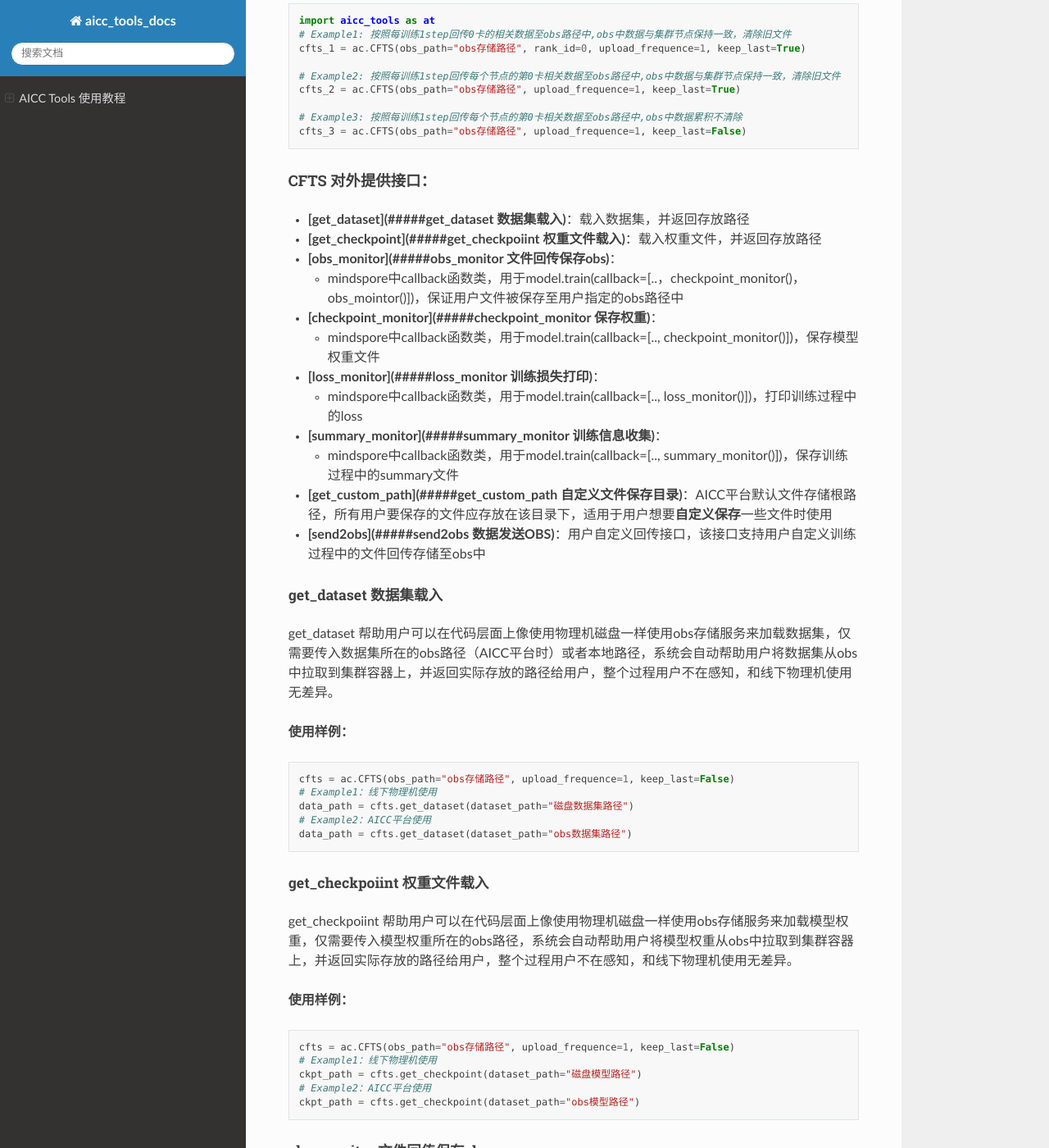
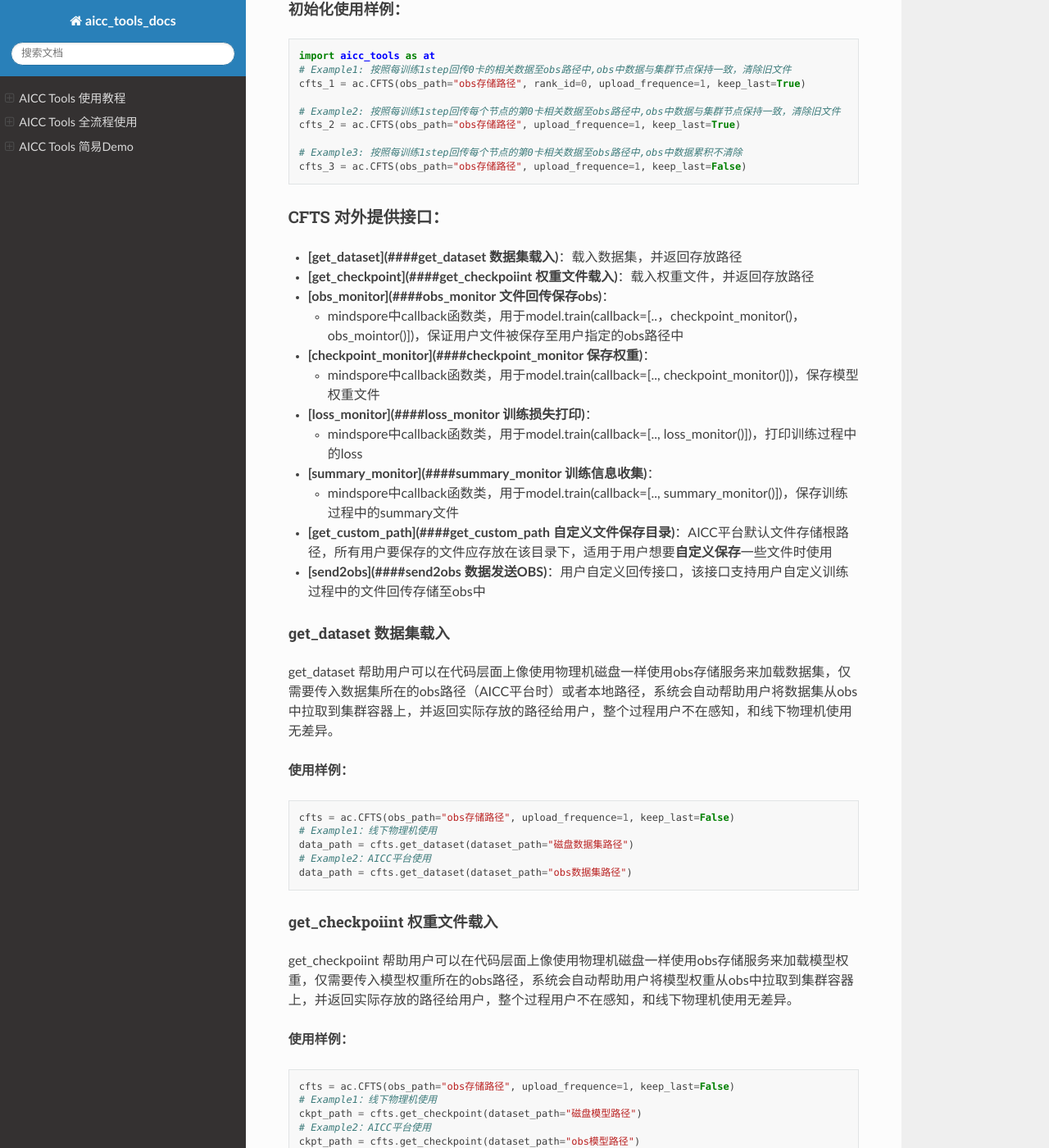
Before and after one commit to Lin-Fly/aicc_tools_docs, a Sphinx documentation site: the page built from source/index.md, in a window 1280 px wide and 1400 px high, scrolled down 3412 px. Shown: the whole window at 82% size. Built offline with Sphinx 7.4.7 and the Read the Docs theme 2.0.0, drawn with Linux system fonts in a browser that asks for light colours; some of the changed text lies outside the part shown.

Commit message:
update aicc_tools_docs.

````diff
--- a/source/index.md
+++ b/source/index.md
@@ -41,17 +41,17 @@ pip install aicc_tools
 
 ma-pre-start.sh脚本是ModelArts在拉起容器训练后，首先会自动执行的脚本，在这里用户可以指定运行的环境或者安装第三方wheel包
 
-## AICC Tools 全流程使用
+# AICC Tools 全流程使用
 
-### 快速入门体验
+## 快速入门体验
 
 [MindSpore模型算法快速适配AICC](###Demo1 Mindspore常用训练示范)
 
-### 一、AICC 训练进程监控
+## 一、AICC 训练进程监控
 
-aicc tools 中提供了 aicc_monitor装饰器接口，主要用于帮助开发者在AICC平台上监控训练算法的进程是否发生异常，在训练正常结束或者异常中断后，补获日志信息，同时将用户产生的最后一份文件回传保存至obs桶中。主要保存的内容包括：日志（plog、用户打印日志、错误日志、mindspore日志等）、模型权重文件、summary文件、其他用户保存的文件等。如果用户想要保存mindspore相关的图信息（graph、ir、dot、dump文件等），请参考MindSpore环境设置进行操作：[MindSpore运行环境设置](####MindSpore 运行环境设置)
+aicc tools 中提供了 aicc_monitor装饰器接口，主要用于帮助开发者在AICC平台上监控训练算法的进程是否发生异常，在训练正常结束或者异常中断后，补获日志信息，同时将用户产生的最后一份文件回传保存至obs桶中。主要保存的内容包括：日志（plog、用户打印日志、错误日志、mindspore日志等）、模型权重文件、summary文件、其他用户保存的文件等。如果用户想要保存mindspore相关的图信息（graph、ir、dot、dump文件等），请参考MindSpore环境设置进行操作：[MindSpore运行环境设置](###MindSpore 运行环境设置)
 
-#### aicc_monitor 使用样例：
+### aicc_monitor 使用样例：
 
 ```python
 import aicc_tools as at
@@ -64,11 +64,11 @@ if __name__ == "__main__":
     main()
 ```
 
-### 二、AICC 分布式集群训练启动
+## 二、AICC 分布式集群训练启动
 
 aicc tools为MindSpore 开发者封装了运行环境配置的高阶API接口：context_init(**kwargs)，可以帮助开发者快速使用MindSpore来适配AICC平台进行集群多机多卡的分布式训练启动，且支持线下物理机使用，无需修改代码。
 
-#### context_init 参数说明：
+### context_init 参数说明：
 
 ```tex
 Args:
@@ -86,7 +86,7 @@ Return:
 	device_num: 当前程序使用的总的device数量， 如device_num = 8（单机8卡）
 ```
 
-#### MindSpore 运行环境设置
+### MindSpore 运行环境设置
 
 ```python
 import aicc_tools as at
@@ -101,9 +101,9 @@ parallel_config = {"parallel_mode": 0, "gradients_mean": True}
 rank_id, device_num = at.context_init(seed=0, parallel=True, context_config=context_config, parallel_config=parallel_config)
 ```
 
-##### 保存图信息或Dump信息
+#### 保存图信息或Dump信息
 
-aicc tools 可通过封装的环境初始化函数 context_init(**kwargs)函数开启图信息或Dump信息保存，AICC环境无需指定保存路径，将自动回传至CFTS系统指定的obs_path路径。（注此处必须配套使用[CFTS系统](###三、AICC 文件异步交互系统)和[aicc_monitor监控](###一、AICC 训练进程监控)）
+aicc tools 可通过封装的环境初始化函数 context_init(**kwargs)函数开启图信息或Dump信息保存，AICC环境无需指定保存路径，将自动回传至CFTS系统指定的obs_path路径。（注此处必须配套使用[CFTS系统](##三、AICC 文件异步交互系统)和[aicc_monitor监控](##一、AICC 训练进程监控)）
 
 ```python
 import aicc_tools as at
@@ -120,11 +120,11 @@ rank_id, device_num = at.context_init(
     seed=0, parallel=True, context_config=context_config, parallel_config=parallel_config)
 ```
 
-### 三、AICC 文件异步交互系统
+## 三、AICC 文件异步交互系统
 
 aicc tools为用户提供了规范、便捷和易用的AICC平台文件上传和载入的API接口：CFTS，帮助用户可以将代码快速适配至AICC平台。其最大特点是能够帮助用户在代码层面将文件传输的过程隐去，让用户可以无感知的进行文件交互操作，实现 OBS存储==物理机磁盘的转换过程，且传输过程采用异步多进程方式，不仅可以不增加额外训练成本，还能最大程度上降低用户适配和使用AICC平台的难度。
 
-#### CFTS API 参数说明：
+### CFTS API 参数说明：
 
 ```tex
 Args:
@@ -136,7 +136,7 @@ return：
 	CFTS的class实例
 ```
 
-##### 初始化使用样例：
+#### 初始化使用样例：
 
 ```python
 import aicc_tools as at
@@ -151,23 +151,23 @@ cfts_3 = ac.CFTS(obs_path="obs存储路径", upload_frequence=1, keep_last=False
 ```
 
 
-#### CFTS 对外提供接口：
+### CFTS 对外提供接口：
 
-* **[get_dataset](#####get_dataset 数据集载入)**：载入数据集，并返回存放路径
-* **[get_checkpoint](#####get_checkpoiint 权重文件载入)**：载入权重文件，并返回存放路径
-* **[obs_monitor](#####obs_monitor 文件回传保存obs)**：
+* **[get_dataset](####get_dataset 数据集载入)**：载入数据集，并返回存放路径
+* **[get_checkpoint](####get_checkpoiint 权重文件载入)**：载入权重文件，并返回存放路径
+* **[obs_monitor](####obs_monitor 文件回传保存obs)**：
   * mindspore中callback函数类，用于model.train(callback=[..，checkpoint_monitor()，obs_mointor()])，保证用户文件被保存至用户指定的obs路径中
-* **[checkpoint_monitor](#####checkpoint_monitor 保存权重)**：
+* **[checkpoint_monitor](####checkpoint_monitor 保存权重)**：
   * mindspore中callback函数类，用于model.train(callback=[.., checkpoint_monitor()])，保存模型权重文件
-* **[loss_monitor](#####loss_monitor 训练损失打印)**：
+* **[loss_monitor](####loss_monitor 训练损失打印)**：
   * mindspore中callback函数类，用于model.train(callback=[.., loss_monitor()])，打印训练过程中的loss
-* **[summary_monitor](#####summary_monitor 训练信息收集)**：
+* **[summary_monitor](####summary_monitor 训练信息收集)**：
   * mindspore中callback函数类，用于model.train(callback=[.., summary_monitor()])，保存训练过程中的summary文件
-* **[get_custom_path](#####get_custom_path 自定义文件保存目录)**：AICC平台默认文件存储根路径，所有用户要保存的文件应存放在该目录下，适用于用户想要**自定义保存**一些文件时使用
-* **[send2obs](#####send2obs 数据发送OBS)**：用户自定义回传接口，该接口支持用户自定义训练过程中的文件回传存储至obs中
+* **[get_custom_path](####get_custom_path 自定义文件保存目录)**：AICC平台默认文件存储根路径，所有用户要保存的文件应存放在该目录下，适用于用户想要**自定义保存**一些文件时使用
+* **[send2obs](####send2obs 数据发送OBS)**：用户自定义回传接口，该接口支持用户自定义训练过程中的文件回传存储至obs中
 
 
-##### get_dataset 数据集载入
+#### get_dataset 数据集载入
 
 get_dataset 帮助用户可以在代码层面上像使用物理机磁盘一样使用obs存储服务来加载数据集，仅需要传入数据集所在的obs路径（AICC平台时）或者本地路径，系统会自动帮助用户将数据集从obs中拉取到集群容器上，并返回实际存放的路径给用户，整个过程用户不在感知，和线下物理机使用无差异。
 
@@ -182,7 +182,7 @@ data_path = cfts.get_dataset(dataset_path="obs数据集路径")
 ```
 
 
-##### get_checkpoiint 权重文件载入
+#### get_checkpoiint 权重文件载入
 
 get_checkpoiint 帮助用户可以在代码层面上像使用物理机磁盘一样使用obs存储服务来加载模型权重，仅需要传入模型权重所在的obs路径，系统会自动帮助用户将模型权重从obs中拉取到集群容器上，并返回实际存放的路径给用户，整个过程用户不在感知，和线下物理机使用无差异。
 
@@ -197,14 +197,14 @@ ckpt_path = cfts.get_checkpoint(dataset_path="obs模型路径")
 ```
 
 
-##### obs_monitor 文件回传保存obs
+#### obs_monitor 文件回传保存obs
 
 obs_monitor 函数为用户在AICC平台专门适配了规范的文件实时传输功能，可以帮助用户无感知的将在AICC平台上训练保存的文件保存到obs中，其采用异步传输特性，传输的时间损耗可以由训练时间所掩盖，不会给用户增加额外的训练成本。**值得注意的是，obs_monitor 函数目前只适用于MindSpore框架中，且需要采用model.train() or model.eval() 的方式传入callbacks=[..., obs_monitor()] 参数方式使用，且需要放在callbacks列表的最后！**
 
-请参考以下接口使用：[保存权重文件](#####checkpoint_monitor 保存权重)  [收集训练信息](#####summary_monitor 训练信息收集)  [保存自定义文件](#####get_custom_path 自定义文件保存目录)
+请参考以下接口使用：[保存权重文件](####checkpoint_monitor 保存权重)  [收集训练信息](####summary_monitor 训练信息收集)  [保存自定义文件](####get_custom_path 自定义文件保存目录)
 
 
-##### checkpoint_monitor 保存权重
+#### checkpoint_monitor 保存权重
 
 checkpoint_monitor 帮助用户封装了MindSpore的[ModelCheckpoint](https://www.mindspore.cn/docs/zh-CN/r1.7/api_python/mindspore.train.html?highlight=callback#mindspore.train.callback.ModelCheckpoint), [CheckpointConfig](https://www.mindspore.cn/docs/zh-CN/r1.7/api_python/mindspore.train.html?highlight=callback#mindspore.train.callback.CheckpointConfig)，支持其中所有超参，可以便捷的帮助用户在AICC上保存模型权重文件。
 
@@ -254,7 +254,7 @@ model.train(epoch, dataset, callbacks=[ckpt_cb, cfts.obs_monitor()], dataset_sin
 ```
 
 
-##### loss_monitor 训练损失打印
+#### loss_monitor 训练损失打印
 
 loss_monitor 函数用法与MindSpore的[LossMonitor](https://www.mindspore.cn/docs/zh-CN/r1.7/api_python/mindspore.train.html?highlight=callback#mindspore.train.callback.LossMonitor)一致，不同之处在于为AICC平台适配了aicc tools中的日志系统，当在AICC执行分布式集群训练时，可避免将8张卡的数据同时打印至屏幕，进而简化打屏输出，方便用户查看。
 
@@ -271,7 +271,7 @@ model.train(epoch, dataset, callbacks=[loss_cb, cfts.obs_monitor()], dataset_sin
 ```
 
 
-##### summary_monitor 训练信息收集
+#### summary_monitor 训练信息收集
 
 summary_monitor 函数用法与MindSpore的[SummaryCollector](https://www.mindspore.cn/docs/zh-CN/r1.7/api_python/mindspore.train.html?highlight=callback#mindspore.train.callback.SummaryCollector)一致，不同之处在于专门为AICC平台进行了适配，所收集文件将自动回传保存至用户指定的obs目录中，用户无需感知。同时支持物理裸机环境，传入save_path参数可自定义保存位置。
 
@@ -302,7 +302,7 @@ model.train(epoch, dataset, callbacks=[summary_cb, cfts.obs_monitor()], dataset_
 ```
 
 
-##### get_custom_path 自定义文件保存目录
+#### get_custom_path 自定义文件保存目录
 
 get_custom_path 函数为用户在AICC平台上生成可用于自动回传保存的目录路径，方便用户将自定义保存的一些文件回传保存至用户指定的obs目录中，用户无需感知文件交互过程。
 
@@ -334,7 +334,7 @@ model.train(epoch, dataset, callbacks=[custom_cb_1, custom_cb_2, cfts.obs_monito
 ```
 
 
-##### send2obs 数据发送OBS
+#### send2obs 数据发送OBS
 
 send2obs 为用户提供了规范、稳定的AICC平台文件回传接口， 方便用户调用直接回传已经被保存的各类文件，适用于自定义训练过程中手动回传文件。
 
@@ -361,11 +361,11 @@ cfts.send2obs(src_url="用户自定义的目录或文件", obs_url="s3://new/cus
 ```
 
 
-### 四、AICC 日志系统
+## 四、AICC 日志系统
 
 为了解决云上日志输出混乱的问题，AICC Tools 提供了线上线下行为自动切换、用户无感的日志控制系统，内部包括日志器生成器和重定向器。日志器生成器可根据用户的需要自定义日志器的行为，并返回一个日志器供用户输出日志。重定向器用于解决线上线下多卡训练模型时同时输出MindSpore日志的问题，当开启时，可以使指定节点的MindSpore日志输出到文件中，避免日志刷屏行为。
 
-#### get_logger 日志器生成器
+### get_logger 日志器生成器
 
 `get_logger` 用于生成日志器供用户输出日志使用。
 
@@ -428,7 +428,7 @@ logger2 = ac.get_logger('logger2', to_std=False, file_level=('INFO',), file_name
 logger2 = ac.get_logger('logger2')
 ```
 
-#### AiLogFastStreamRedirect2File 重定向器
+### AiLogFastStreamRedirect2File 重定向器
 
 `AiLogFastStreamRedirect2File` 本质为将流重定向到文件的重定向器，MindSpore 的日志默认输出到 `sys.stderr`，通过设置参数我们可以重定向输往 `sys.stderr` 的信息。
 
@@ -483,9 +483,9 @@ redirector.start()
 redirector.stop()
 ```
 
-## AICC Tools 简易Demo
+# AICC Tools 简易Demo
 
-### Demo1 Mindspore常用训练示范
+## Demo1 Mindspore常用训练示范
 
 ```python
 import os
@@ -548,7 +548,7 @@ if __name__ == "__main__":
     main()
 ```
 
-### Demo2 Mindspore 自定义训练示范
+## Demo2 Mindspore 自定义训练示范
 
 ```python
 import os
````
